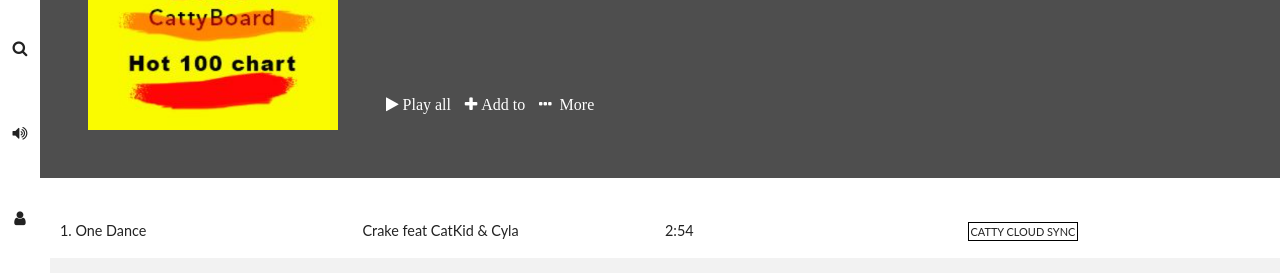
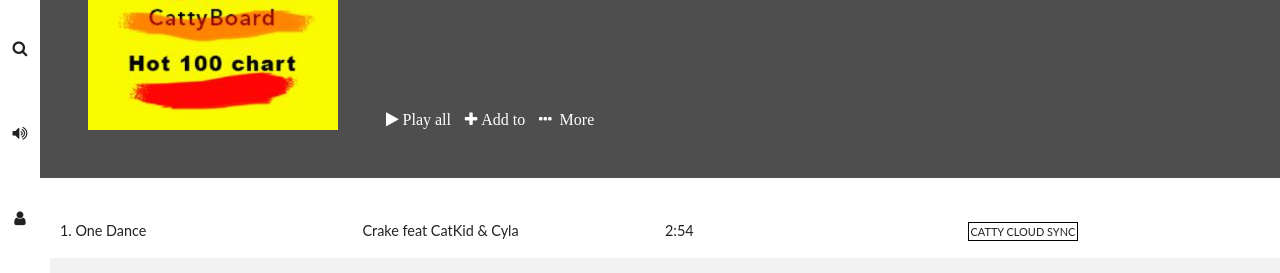
Before and after one commit to fadayomisuccess05-alt/caty_dashboard, a plain HTML site: page index.html in a window 1280 px wide. Shown: the part 165-438 px from the top of the page. Drawn offline with Linux system fonts and the light colour scheme.

Commit message:
buttons padding

```diff
--- a/caty.css
+++ b/caty.css
@@ -48,7 +48,7 @@ img {
   font-size: 0.85em;
 }
 .buttons {
-  margin: 120px 0px 2px;
+  margin: 135px 0px 0px;
   font-weight: 900;
 }
 .buttons i {
```
